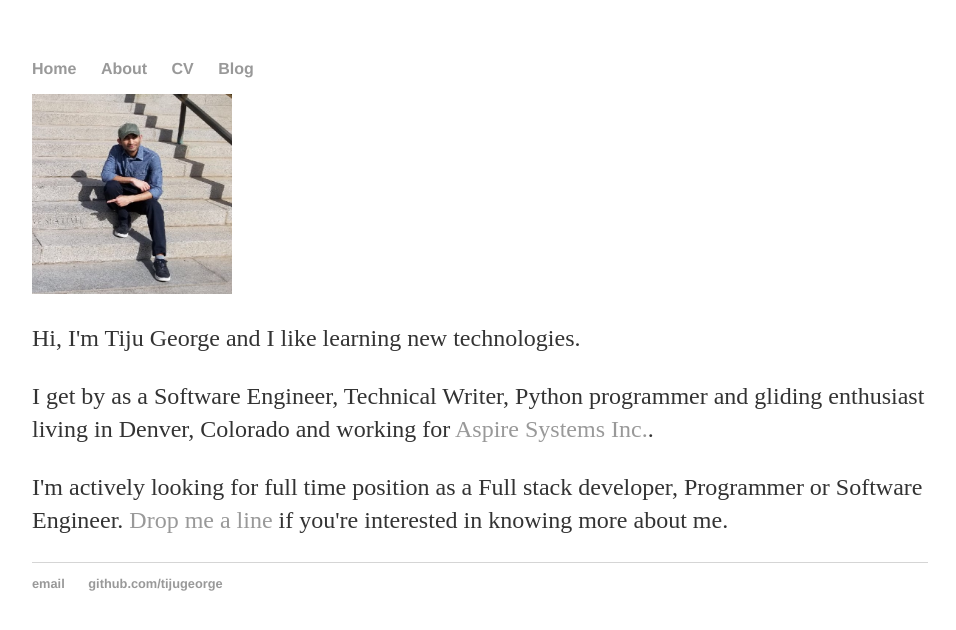
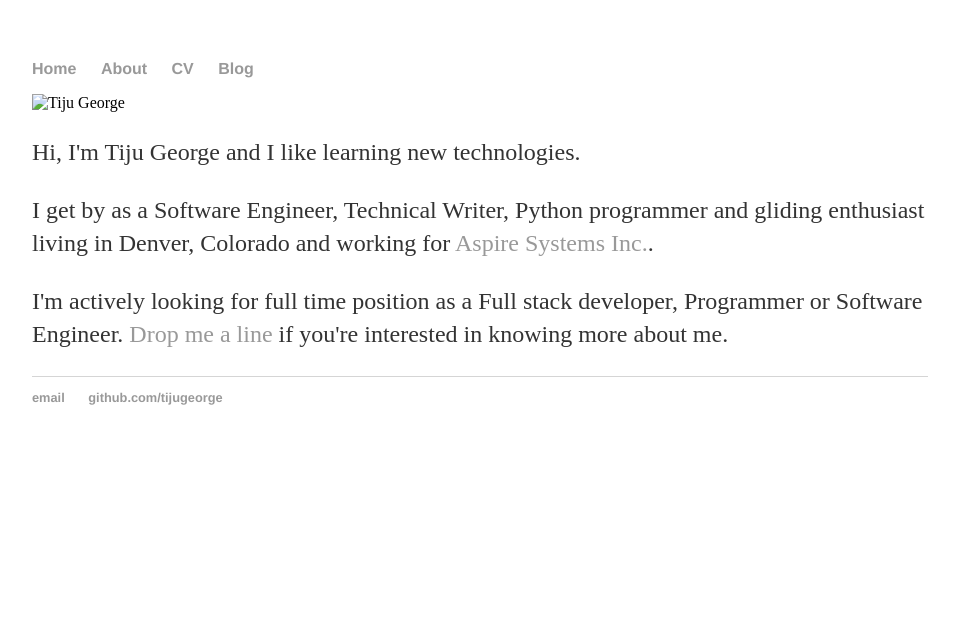
Before and after one commit to tijugeorge/tijugeorge.github.io, a Jekyll site: the page about/index.html, which Jekyll copies as it is, in a window 1280 px wide. Shown: the top 630 px of the page, without its empty margins (160-1116 px from the left). Built offline with Jekyll 4.4.1, drawn with Linux system fonts in a browser that asks for light colours.

Commit message:
Update index.html

```diff
--- a/about/index.html
+++ b/about/index.html
@@ -18,7 +18,7 @@
  		</nav>
  		<div class="row marketing">
 			<div class="col-sm-4">
-			<img  class="img-circle avatar" alt="Tiju George" src="image/Photo1.JPG" width="200" height="200">
+			<img  class="img-circle avatar" alt="Tiju George" src="img/Photo1.JPG" width="200" height="200">
 			</div>
 			<div itemscope itemtype="http://data-vocabulary.org/Person" class="col-sm-8">
 			<p class="lead">Hi, I'm <span itemprop="name">Tiju George</span> and I like learning new technologies.</p>
```
